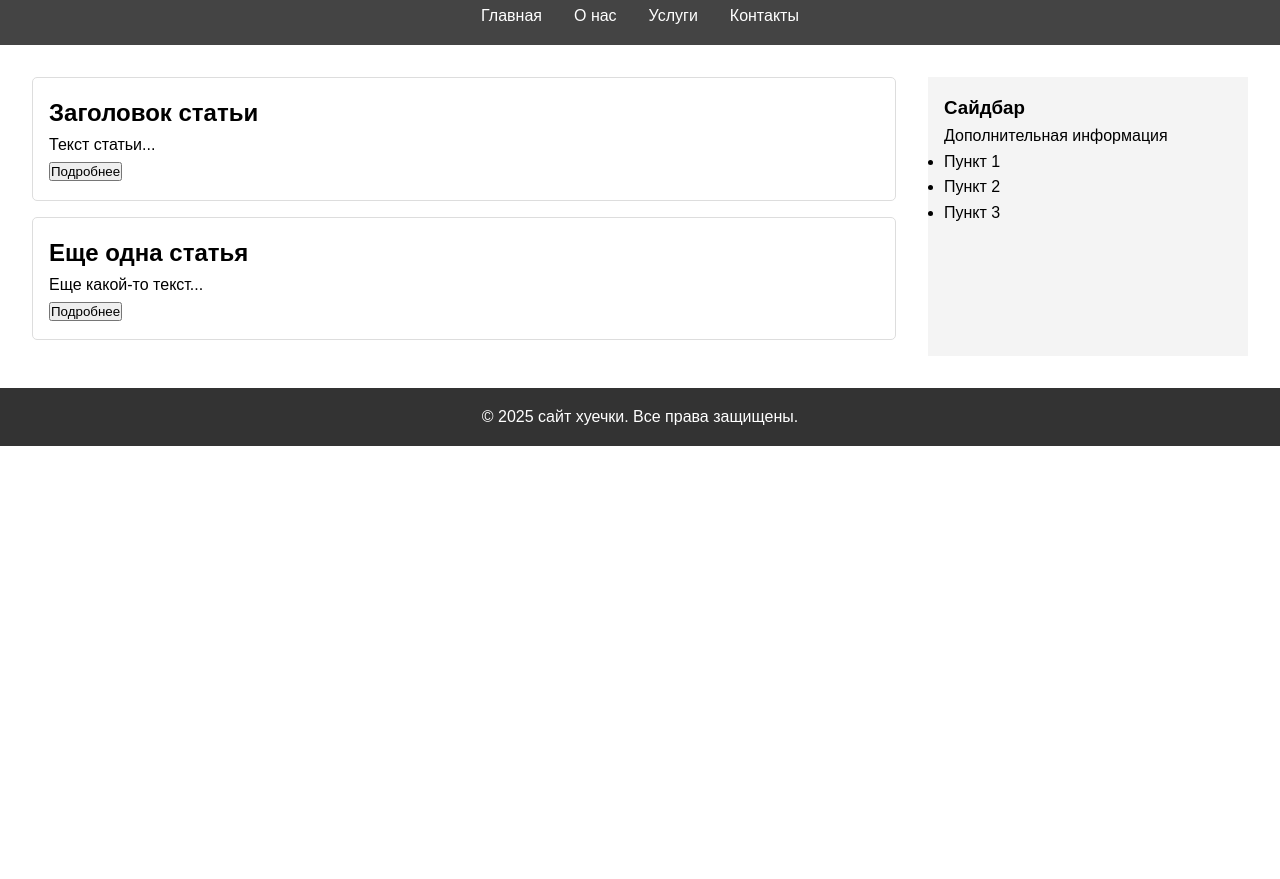
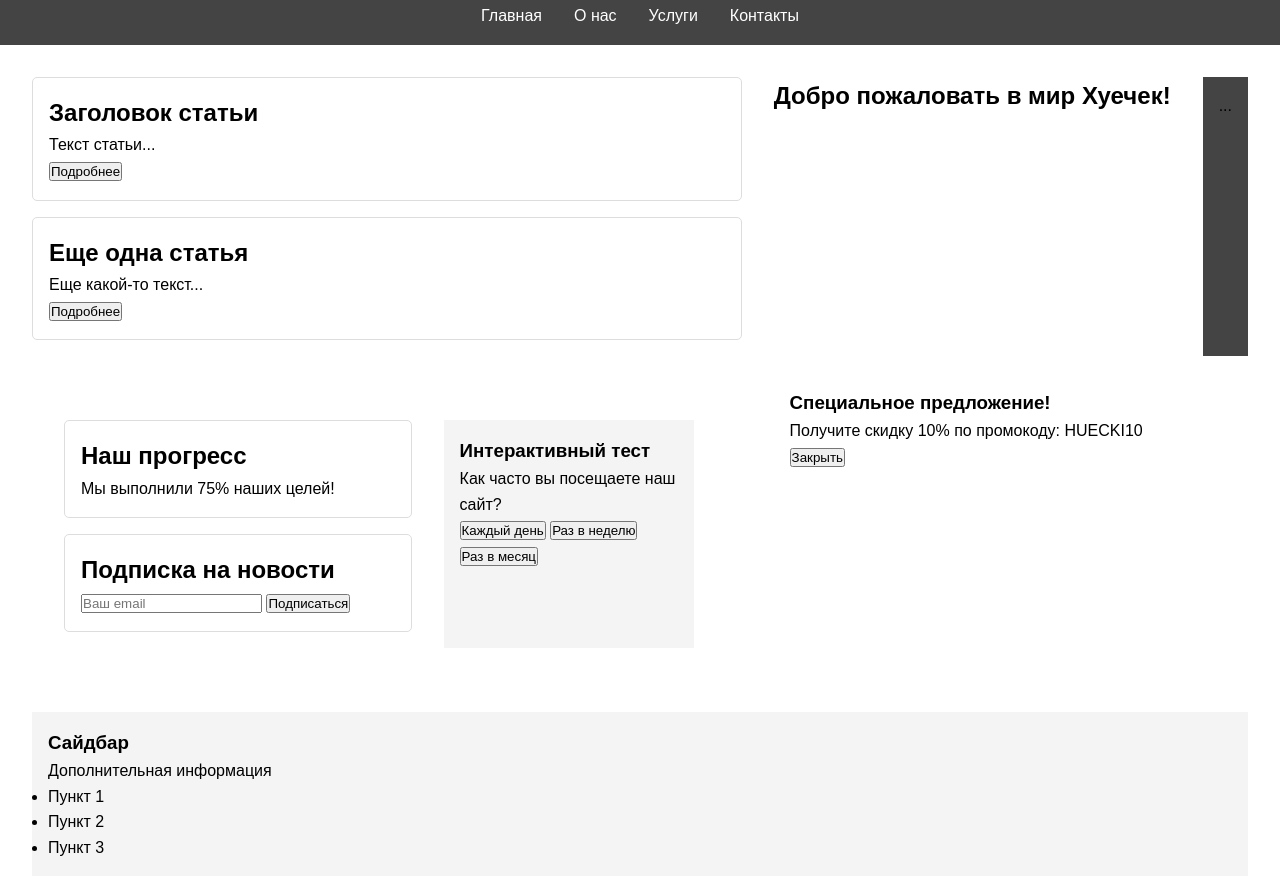
Before and after one commit to Berteyz/hue, a plain HTML site: page index.html in a window 1280 px wide. Shown: the part 1409-2288 px from the top of the page. Before the commit the page ends 1855 px from the top, so only its background shows below. Drawn offline with Linux system fonts and the light colour scheme.

Commit message:
Update index.html

```diff
--- a/index.html
+++ b/index.html
@@ -130,17 +130,49 @@
                 <button>Подробнее</button>
             </article>
         </section>
+         <div class="parallax">
+        <h2>Добро пожаловать в мир Хуечек!</h2>
+    </div>
+
+    <nav>...</nav> <!-- Навигация без изменений -->
+
+    <main>
+        <section class="main-content">
+            <article class="card">
+                <h2>Наш прогресс</h2>
+                <div class="progress-bar">
+                    <div class="progress-fill"></div>
+                </div>
+                <p>Мы выполнили 75% наших целей!</p>
+            </article>
+
+            <article class="card">
+                <h2>Подписка на новости</h2>
+                <div class="newsletter-form">
+                    <input type="email" placeholder="Ваш email" id="email-input">
+                    <button onclick="subscribe()">Подписаться</button>
+                </div>
+            </article>
+        </section>
 
         <aside>
-            <h3>Сайдбар</h3>
-            <p>Дополнительная информация</p>
-            <ul>
-                <li>Пункт 1</li>
-                <li>Пункт 2</li>
-                <li>Пункт 3</li>
-            </ul>
+            <h3>Интерактивный тест</h3>
+            <div class="quiz">
+                <p>Как часто вы посещаете наш сайт?</p>
+                <button onclick="answerQuiz('daily')">Каждый день</button>
+                <button onclick="answerQuiz('weekly')">Раз в неделю</button>
+                <button onclick="answerQuiz('monthly')">Раз в месяц</button>
+            </div>
         </aside>
     </main>
+
+    <div class="overlay" id="overlay"></div>
+    <div class="modal" id="modal">
+        <h3>Специальное предложение!</h3>
+        <p>Получите скидку 10% по промокоду: HUECKI10</p>
+        <button onclick="closeModal()">Закрыть</button>
+    </div>
+
     <script>
         // Новые функции
         function toggleTheme() {
@@ -172,6 +204,17 @@
         }
     </script>
 
+        <aside>
+            <h3>Сайдбар</h3>
+            <p>Дополнительная информация</p>
+            <ul>
+                <li>Пункт 1</li>
+                <li>Пункт 2</li>
+                <li>Пункт 3</li>
+            </ul>
+        </aside>
+    </main>
+
     <footer>
         <p>&copy; 2025 сайт хуечки. Все права защищены.</p>
     </footer>
```
